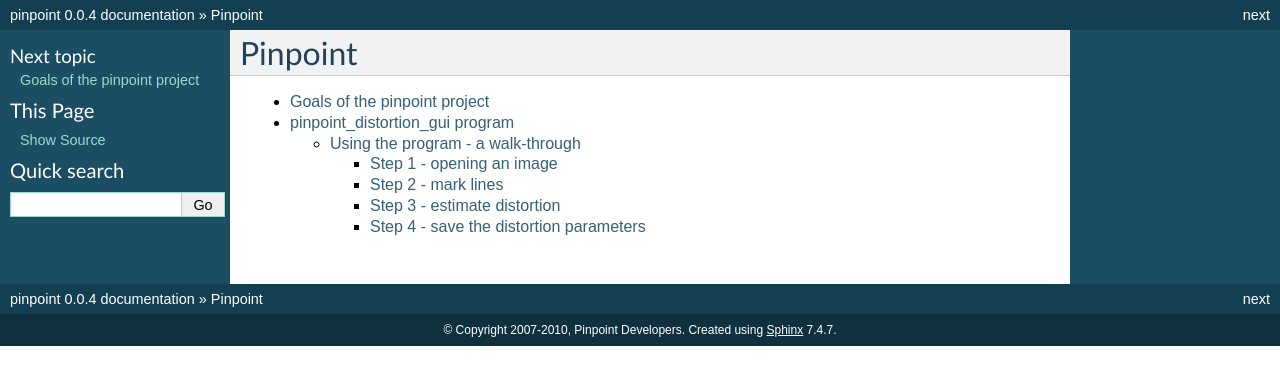
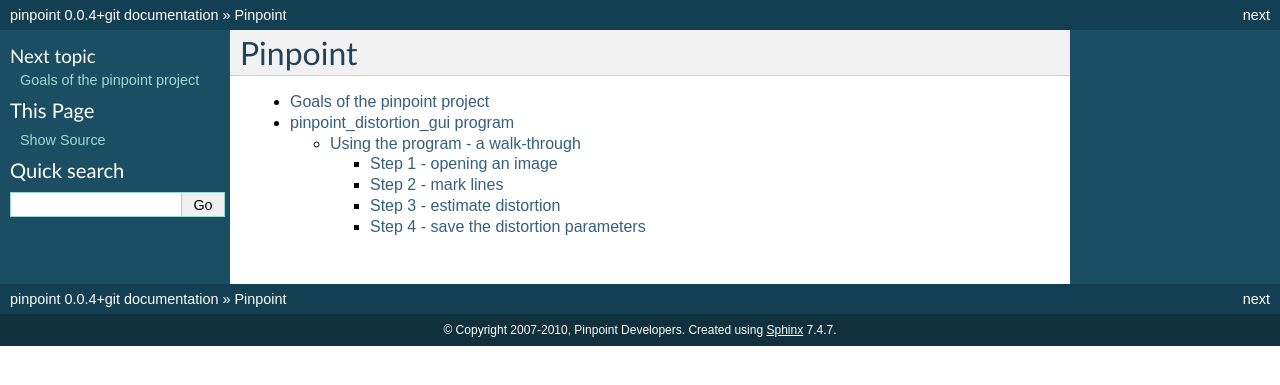
Before and after one commit to astraw/pinpoint, a Sphinx documentation site: the page built from docs/source/index.rst, in a window 1280 px wide. Shown: the top 385 px of the page. Built offline with Sphinx 7.4.7, drawn with Linux system fonts in a browser that asks for light colours.

```diff
--- a/docs/source/conf.py
+++ b/docs/source/conf.py
@@ -53,9 +53,9 @@ copyright = u'2007-2010, Pinpoint Developers'
 # built documents.
 #
 # The short X.Y version.
-version = '0.0.4' # set below and in ../setup.py
+version = '0.0.4' # set below and in ../../setup.py
 # The full version, including alpha/beta/rc tags.
-release = '0.0.4' # set above and in ../setup.py
+release = '0.0.4+git' # set above and in ../../setup.py
 
 # The language for content autogenerated by Sphinx. Refer to documentation
 # for a list of supported languages.
```
